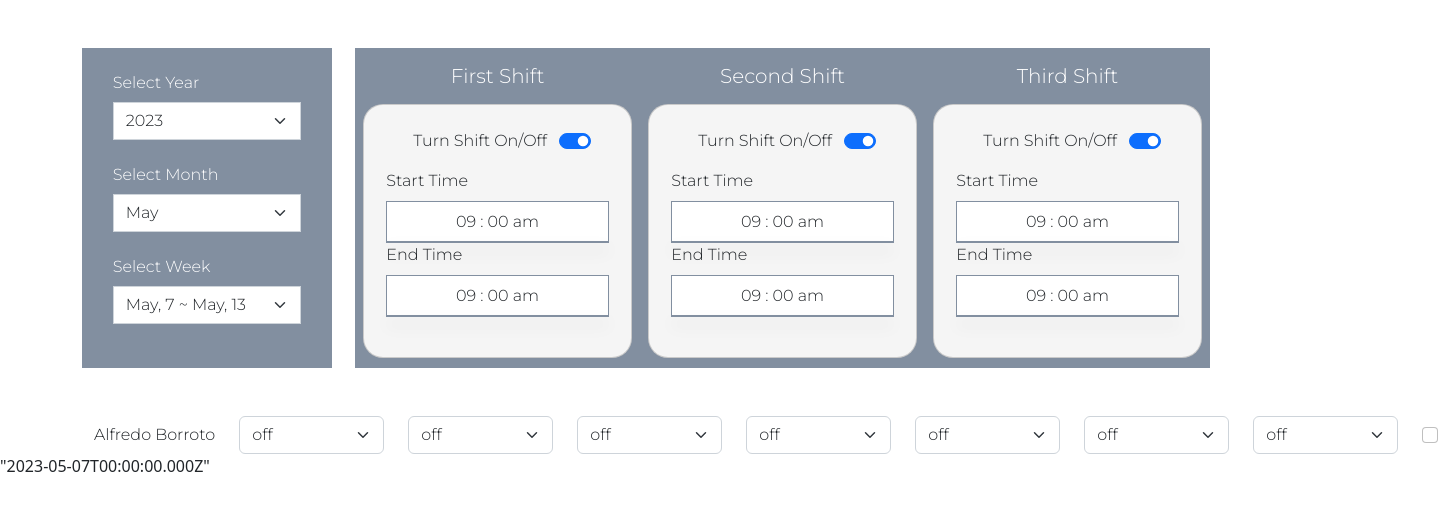
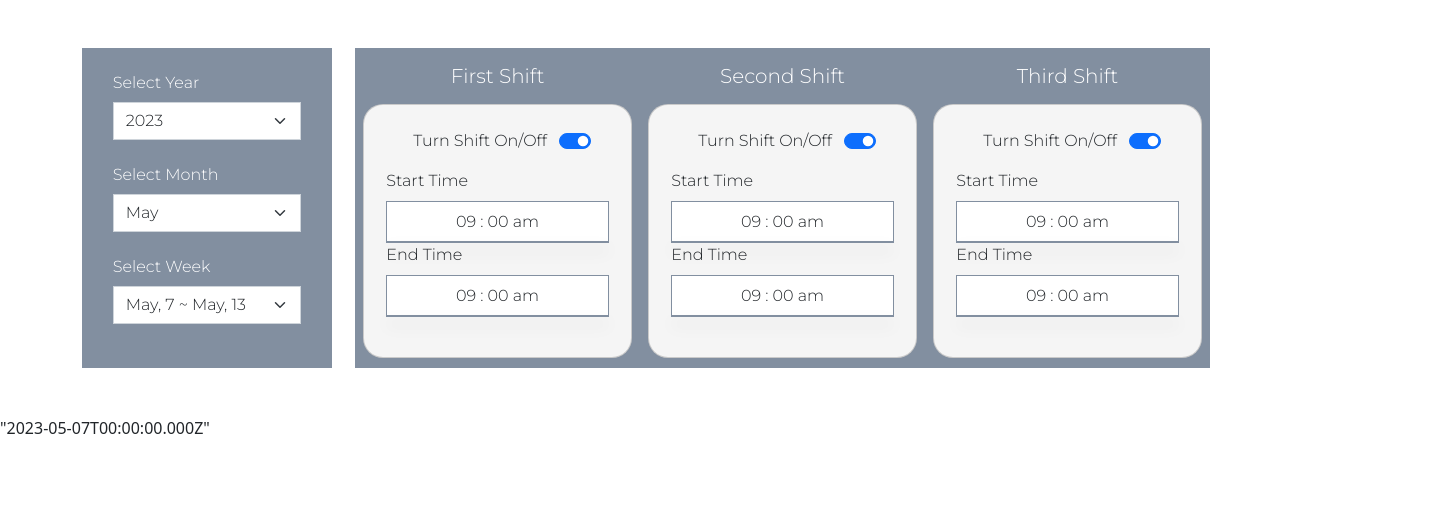
Before and after one commit to LAARC-FSU/HOA-Manager-UI, an Angular app: page / in a window 1280 px wide. Shown: the top 510 px of the page, 1450 px wide, since content can reach past the window. Built offline with nearby package versions, Linux system fonts and the light colour scheme.

Commit message:
Finished the employee-schedule.component.

```diff
--- a/src/app/make-schedule/employee-schedule/employee-schedule.component.html
+++ b/src/app/make-schedule/employee-schedule/employee-schedule.component.html
@@ -39,7 +39,7 @@
       </select>
     </div>
     <div class="col">
-      <input  class="form-check-input" type="checkbox">
+      <input [(ngModel)]="employeeScheduleObj.empVacation" class="form-check-input" type="checkbox">
     </div>
   </div>
 </div>
--- a/src/app/make-schedule/employee-schedule/employee-schedule.component.ts
+++ b/src/app/make-schedule/employee-schedule/employee-schedule.component.ts
@@ -1,4 +1,4 @@
-import {Component, EventEmitter, Input, OnInit, Output} from '@angular/core';
+import {Component, EventEmitter, Input, OnChanges, OnInit, Output} from '@angular/core';
 
 interface empSchObj {
   empName: string;
@@ -17,8 +17,9 @@ interface empSchObj {
   templateUrl: './employee-schedule.component.html',
   styleUrls: ['./employee-schedule.component.scss']
 })
-export class EmployeeScheduleComponent implements OnInit {
+export class EmployeeScheduleComponent implements OnInit, OnChanges {
   @Input() shifts: string [] = [];
+  @Input() tempShifts: string [] = [];
   @Input() employeeName = 'test';
   @Output() sendSchedule = new EventEmitter();
 
@@ -47,11 +48,26 @@ export class EmployeeScheduleComponent implements OnInit {
       empSat: 'off',
       empVacation: false
     }
+    this.sendSchedule.emit(this.employeeScheduleObj);
+  }
+  ngOnChanges() {
+    this.onChange();
   }
 
   onChange(){
+    if (this.employeeScheduleObj.empVacation){
+      this.onVacation();
+    }else{
+      this.shifts = this.tempShifts;
+    }
     this.sendSchedule.emit(this.employeeScheduleObj);
   }
+
+  onVacation(){
+    this.shifts = [];
+    this.shifts.push('vacation');
+  }
+
   set name(value: string) {
     this.employeeScheduleObj.empName = value;
   }
--- a/src/app/make-schedule/make-schedule.component.html
+++ b/src/app/make-schedule/make-schedule.component.html
@@ -17,9 +17,10 @@
       </div>
     </div>
   </div>
-  <div class="row">
-    <employee-schedule [employeeName]="'Alfredo Borroto'" [shifts]="shifts"></employee-schedule>
-  </div>
+<!--  <div class="row">-->
+<!--    <employee-schedule (sendSchedule)="getSchedules($event)" [employeeName]="'Alfredo Borroto'" [shifts]="shifts" [tempShifts]="shifts"></employee-schedule>-->
+<!--  </div>-->
+
 </div>
 
 
--- a/src/app/make-schedule/make-schedule.component.ts
+++ b/src/app/make-schedule/make-schedule.component.ts
@@ -17,6 +17,7 @@ export class MakeScheduleComponent implements OnInit{
   thirdShiftTime: shift = {id: 'third shift', start: '', end: ''};
   timeFrame: Date[] = [];
   shifts: string[] = ['off'];
+  schedules: {[key:string]: {}[]} = {};
 
   ngOnInit() {
     this.buildingShiftsOptions();
@@ -35,6 +36,9 @@ export class MakeScheduleComponent implements OnInit{
     }
   }
 
+  getSchedules($event:any){
+    console.log($event)
+  }
   getShiftTime($event: any) {
     switch ($event[0]) {
       case 'first-start':
```
